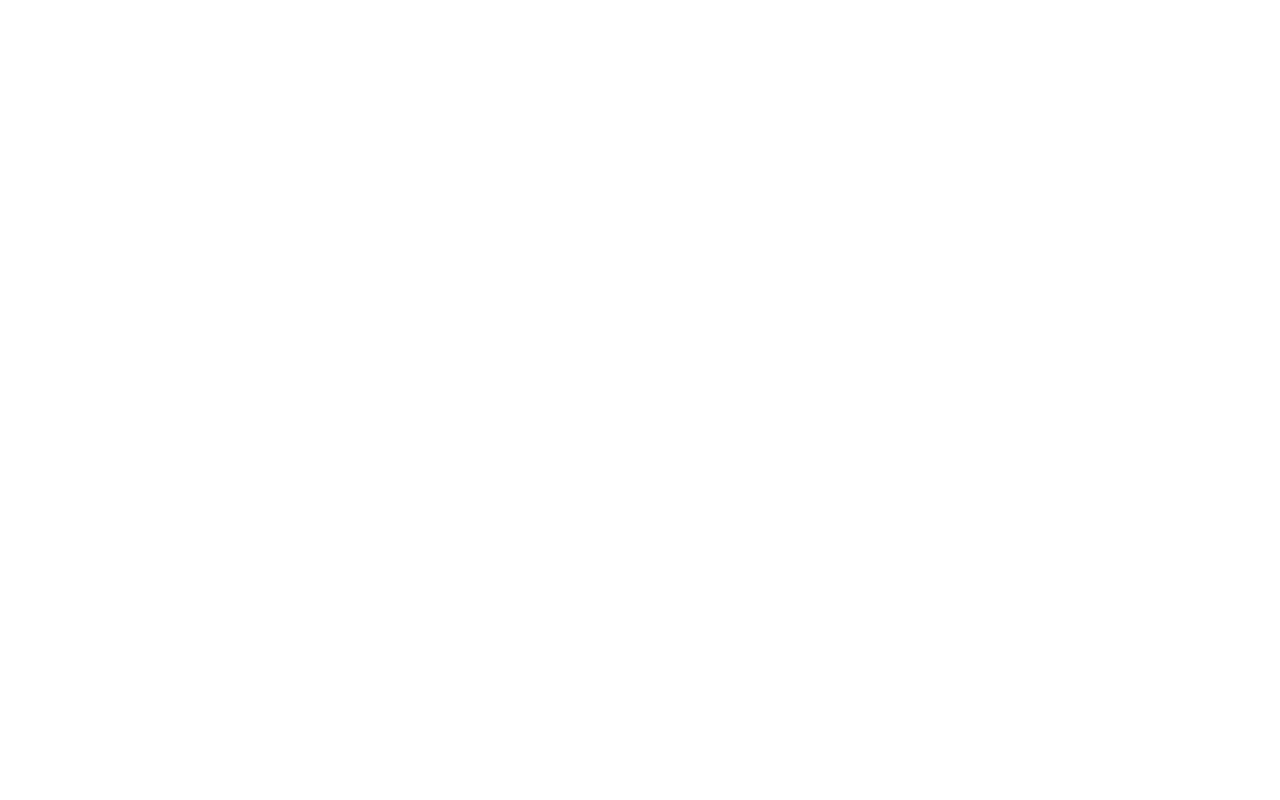
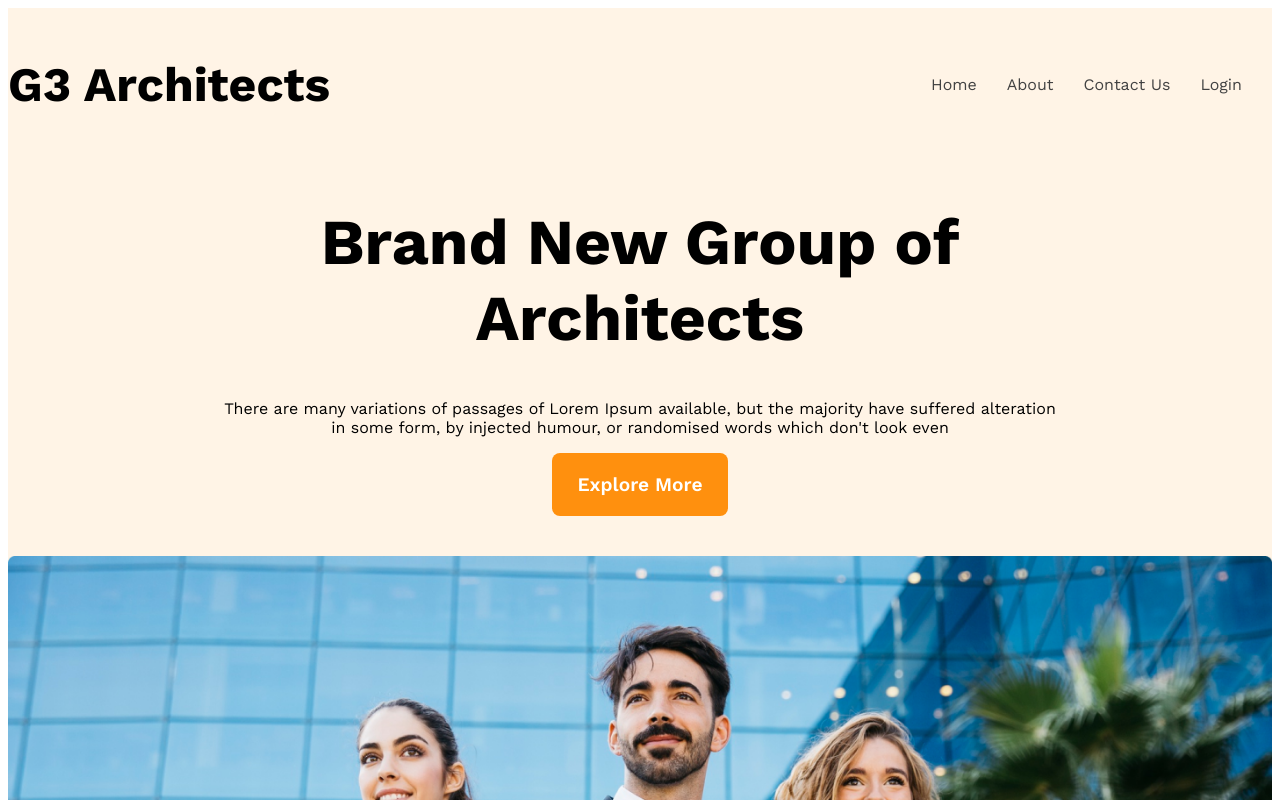
Before and after one commit to Mdshoaib77/G3_Architects_Website, a plain HTML site: page index.html in a window 1280 px wide. Shown: the top 800 px of the page. Drawn offline with nearby package versions, Linux system fonts and the light colour scheme.

Commit message:
Nav and Banner section added

```diff
--- a/index.html
+++ b/index.html
@@ -6,9 +6,25 @@
     <title>G3 Architecks</title>
     <link rel="stylesheet" href="styles/architects.css">
 </head>
-<body>
-    <header>
-
+<body class="work-sans">
+    <header class="bg-light">
+        <nav class="navbar display-flex">
+            <h3 class="brand">G3 Architects</h3>
+            <ul class="nav-link display-flex">
+                <li class="nav-items"><a href="" class="nav-link text-gray">Home</a></li>
+                <li class="nav-items"><a href="" class="nav-link text-gray">About</a></li>
+                <li class="nav-items"><a href="" class="nav-link text-gray">Contact Us</a></li>
+                <li class="nav-items"><a href="" class="nav-link text-gray">Login</a></li>
+            </ul>
+        </nav>
+        <div class="banner">
+            <div class="banner-content">
+                 <h1 class="banner-tittle">Brand New Group of Architects </h1>
+             <p class="banner-des">There are many variations of passages of Lorem Ipsum available, but the majority have suffered alteration in some form, by injected humour, or randomised words which don't look even</p>
+              <button class="btn-primary work-sans">Explore More</button>
+            </div>
+              <img src="images/banner.png" alt="">
+            </div>
     </header>
 
     <main>
--- a/styles/architects.css
+++ b/styles/architects.css
@@ -0,0 +1,78 @@
+@import url('https://fonts.googleapis.com/css2?family=Work+Sans:ital,wght@0,100..900;1,100..900&display=swap');
+
+.work-sans {
+  font-family: "Work Sans", sans-serif;
+  font-optical-sizing: auto;
+  font-weight: 400;
+  font-style: normal;
+}
+.brand{
+    font-size: 45px;
+}
+/* Shared-style */
+.display-flex {
+    display: flex;
+}
+/* Dark 02 */
+.text-gray{
+    color: #424242;
+}
+
+/* Dark 02 */
+.text-gray-light{
+    color: #727272
+}
+.bg-light{
+    background-color: rgba(255, 144, 14, 0.1);
+}
+.btn-primary{
+    font-size: 1.2rem;
+    background-color: #FF900E;
+     color: white;
+    padding: 20px 25px;
+    border: none;
+    border-radius: 8px;
+    font-weight: 600;
+    margin-bottom: 40px;
+}
+/* Navbar */
+.navbar{
+    justify-content: space-between;
+    align-items:  center;
+}
+.nav-items {
+    list-style: none;
+    margin-right: 30px;
+}
+.nav-link{
+text-decoration: none;
+
+}
+.navbar, .banner{
+    max-width: 1440px;
+    margin: 0 auto;
+}
+.brand{
+    font-size: 3rem;
+}
+/* Bannere style */
+.banner-content{
+    max-width: 850px;
+    margin: 0 auto;
+    text-align: center;
+}
+
+.banner-tittle{
+    font-size: 4rem;
+}
+.banner img{
+     margin-bottom: 40px;
+     width: 100%;
+}
+/* Responsive Banner */
+@media screen and (max-width:576px) {
+    .navbar, .nav-link {
+        flex-direction: column;
+    }
+
+}
```
